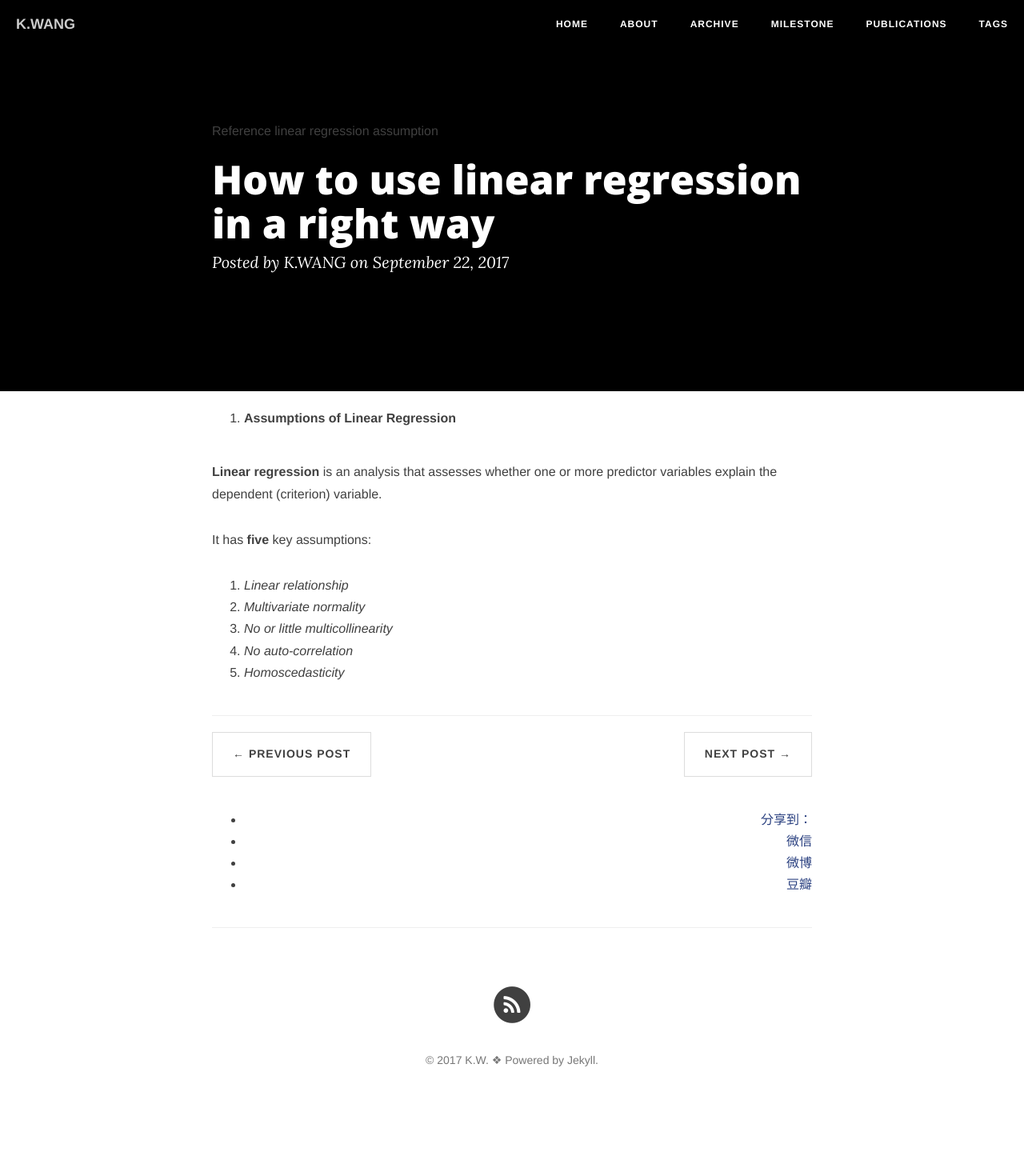
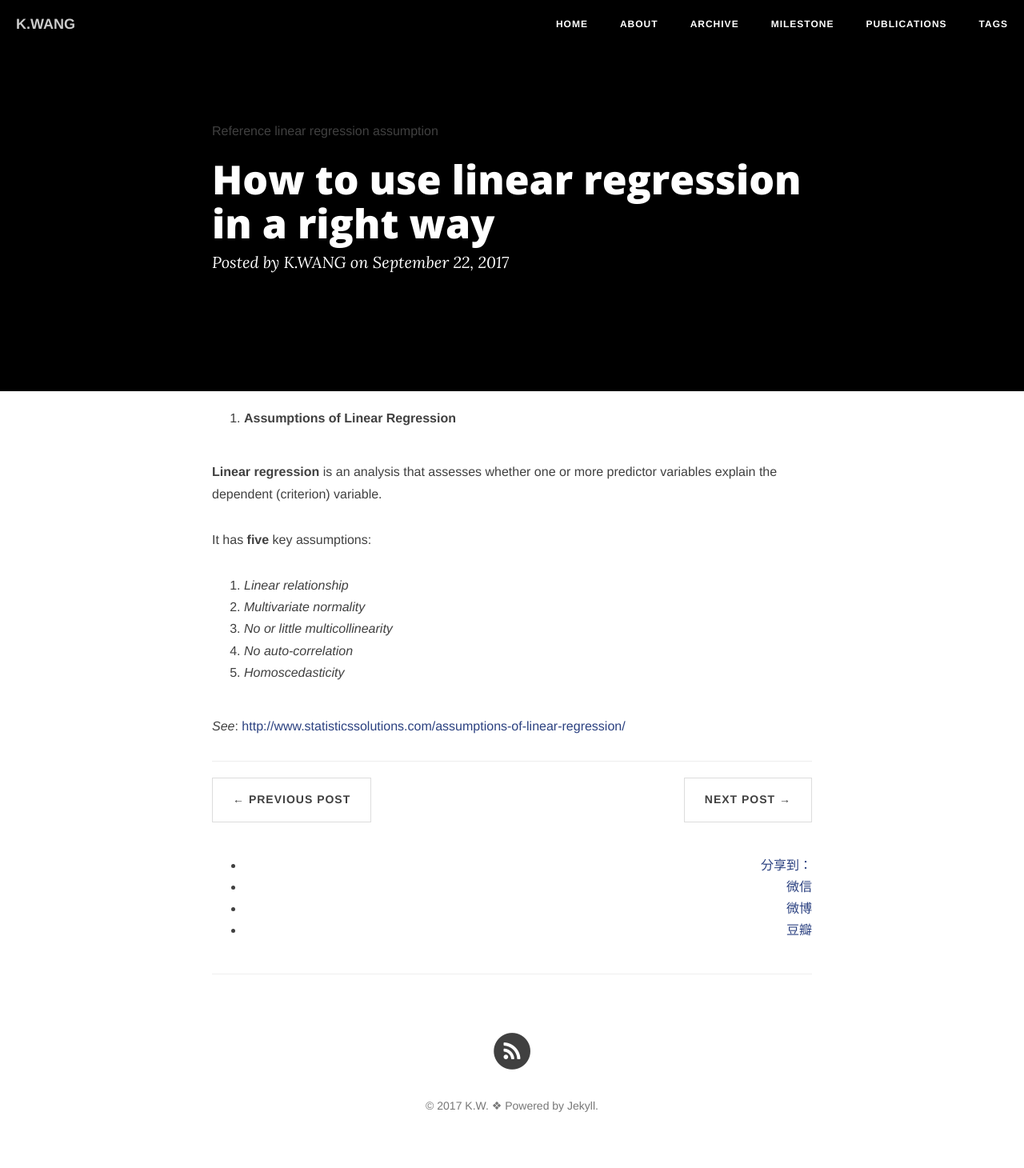
Before and after one commit to wk1984/wk1984.github.io, a Jekyll site: the page built from _posts/2017-09-22-How_to_use_Linear_Regression_Rightly.md, in a window 1280 px wide. Shown: the whole page at 80% size. Built offline with Jekyll 4.4.1, drawn with Linux system fonts in a browser that asks for light colours; nearby versions of some CDN libraries; comment, search, counter and statistics services are not loaded; before the commit the page ends 1403 px from its top, so only the background shows below that.

Commit message:
update a link

```diff
--- a/_posts/2017-09-22-How_to_use_Linear_Regression_Rightly.md
+++ b/_posts/2017-09-22-How_to_use_Linear_Regression_Rightly.md
@@ -14,8 +14,10 @@ header-img: img/top.png    #这篇文章标题背景图片
 
 It has **five** key assumptions:
 
- 1. *Linear relationship*
- 1. *Multivariate normality*
- 1. *No or little multicollinearity*
- 1. *No auto-correlation*
- 1. *Homoscedasticity*
+  1. *Linear relationship*
+  1. *Multivariate normality*
+  1. *No or little multicollinearity*
+  1. *No auto-correlation*
+  1. *Homoscedasticity*
+
+*See*: [http://www.statisticssolutions.com/assumptions-of-linear-regression/](http://www.statisticssolutions.com/assumptions-of-linear-regression/)
```
